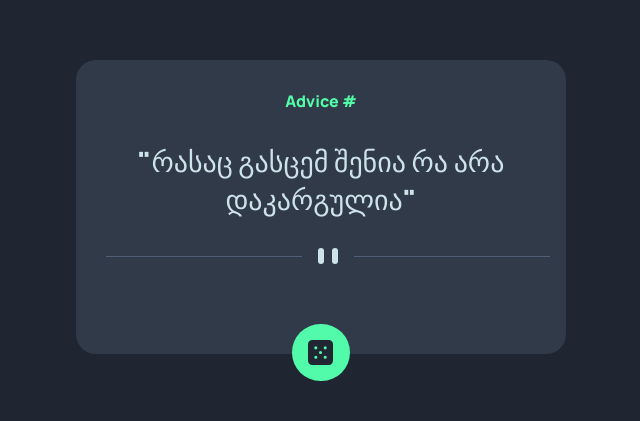
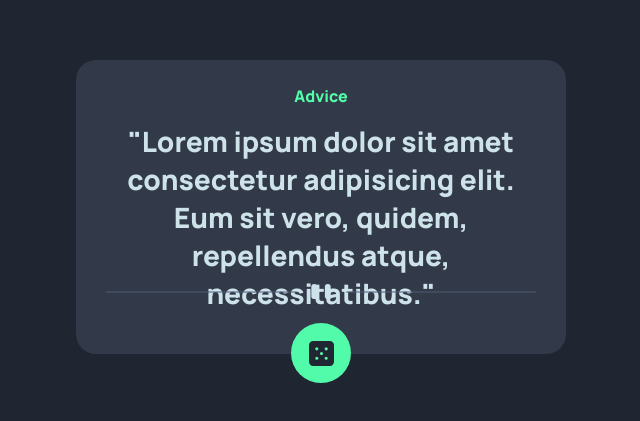
Before and after one commit to anidze/advice-generator, a plain HTML site: page index.html in a window 1280 px wide. Shown: the part 193-614 px from the top of the page, without its empty margins (319-959 px from the left). Drawn offline with Linux system fonts and the light colour scheme; no server answers.

Commit message:
final  version

```diff
--- a/index.html
+++ b/index.html
@@ -1,4 +1,3 @@
-<!DOCTYPE html>
 <html lang="en">
   <head>
     <meta charset="UTF-8" />
@@ -13,37 +12,40 @@
     />
     <link rel="stylesheet" href="style.css" />
     <title>Frontend Mentor | Advice generator app</title>
-
-    <!-- Feel free to remove these styles or customise in your own stylesheet 👍 -->
-    <style>
-      .attribution {
-        font-size: 11px;
-        text-align: center;
-      }
-      .attribution a {
-        color: hsl(228, 45%, 44%);
-      }
-    </style>
   </head>
   <body>
     <main>
-      <h4>Advice #<!-- Advice ID goes here --></h4>
-
-      <p>"რასაც გასცემ შენია რა არა დაკარგულია"</p>
+      <h4>Advice <span id="adviceN"></span></h4>
+      <div class="adviceDiv">
+        <p id="adviceTxt">
+          "Lorem ipsum dolor sit amet consectetur adipisicing elit. Eum sit
+          vero, quidem, repellendus atque, necessitatibus."
+        </p>
+      </div>
       <div class="divided">
-        <img src="images/pattern-divider-desktop.svg" alt="" />
+        <img
+          src="images/pattern-divider-desktop.svg"
+          alt=""
+          class="desktopPhoto"
+        />
+        <img
+          src="images/pattern-divider-mobile.svg"
+          alt=""
+          style="display: none"
+          class="mobilePhoto"
+        />
       </div>
-      <div class="dashCircle">
+      <button class="dashCircle">
         <img src="images/icon-dice.svg" alt="" />
-      </div>
+      </button>
     </main>
 
-    <div class="attribution">
+    <!-- <div class="attribution">
       Challenge by
       <a href="https://www.frontendmentor.io?ref=challenge" target="_blank"
         >Frontend Mentor</a
       >. Coded by <a href="#">ani ghambashidze</a>.
-    </div>
+    </div> -->
     <script src="project.js"></script>
   </body>
 </html>
--- a/project.js
+++ b/project.js
@@ -0,0 +1,16 @@
+let adviceN=document.querySelector('#adviceN');
+let adviceTxt=document.querySelector('#adviceTxt');
+console.log(adviceN)
+console.log(adviceTxt)
+
+
+const dataForAdvice =async () => {
+    const response =await fetch("https://api.adviceslip.com/advice");
+    const data = await response.json()
+    const {slip} =data
+    adviceTxt.innerHTML=slip.advice
+    adviceN.innerHTML=`# ${slip.id}`
+}
+dataForAdvice();
+let dashCircle=document.querySelector('.dashCircle');
+dashCircle.addEventListener('click', dataForAdvice)
--- a/style.css
+++ b/style.css
@@ -1,58 +1,80 @@
 @import url("https://fonts.googleapis.com/css2?family=Manrope:wght@800&family=Outfit:wght@600&display=swap");
-@import url('https://fonts.googleapis.com/css2?family=Manrope:wght@800&family=Outfit:wght@600&display=swap');
-*{
+* {
   margin: 0;
   padding: 0;
   box-sizing: border-box;
 }
-body{
+:root {
+  --lightcyan: hsl(193, 38%, 86%);
+  --neongreen: hsl(150, 100%, 66%);
+  --grayishblue: hsl(217, 19%, 38%);
+  --darkgrayishblue: hsl(217, 19%, 24%);
+  --darkblue: hsl(218, 23%, 16%);
+}
+
+body {
+  height: 100vh;
+  width: 100%;
   display: flex;
   justify-content: center;
   align-items: center;
-    text-align: center;
-    width: 100%;
-    height: 100vh;
-    font-family: 'Manrope', sans-serif;
-    background-color:hsl(218, 23%, 16%);
-
+  font-family: "Manrope", sans-serif;
+  background-color: var(--darkblue);
+  padding: 0px 15px;
 }
-.attribution{
+.attribution {
   display: none;
 }
-main{
+main {
+  display: flex;
+  flex-direction: column;
+  justify-content: center;
+  align-items: center;
+  text-align: center;
+  position: relative;
   height: 294px;
   width: 490px;
   border-radius: 20px;
-    background-color: #313a49;
-    display: flex;
-    flex-direction: column;
+  background-color: var(--darkgrayishblue);
 }
-h4{
-    font-size: 16px;
+.desktopPhoto {
+  width: 100%;
+}
+h4 {
   color: hsl(150, 100%, 66%);
-    padding: 30px;
-    font-weight: 200;
+  /* padding: 30px; */
 }
-p{
+.adviceDiv {
+  display: block;
+  max-width:450px ;
+  height: 50%;
+  padding: 15px;
+  text-align: center;
+}
+p {
+  /* display: flex;
+  justify-content: center;
+  align-items: center; */
   font-size: 28px;
-    color:hsl(193, 38%, 86%) ;
+  color: hsl(193, 38%, 86%);
 }
-.divided img{
+.divided img {
   padding: 30px;
 }
-.dashCircle{
-    display: flex;
-    align-self: center;
-    height: 58px;
-    width: 58px;
+.dashCircle {
+  position: absolute;
+  /* left:45%; */
+  bottom: -10%;
+  height: 60px;
+  width: 60px;
   border-radius: 50px;
   background-color: #52fba9;
-    margin: 25px;
+  border: none;
 }
-.dashCircle:hover{
-  box-shadow: -3px -6px 24px 20px rgba(82,251,169,0.75);
+.dashCircle:hover {
+  box-shadow: -3px -6px 24px 20px rgba(82, 251, 169, 0.75);
 }
-.dashCircle > img{
+.dashCircle > img {
   height: 25px;
   width: 25px;
   margin: 16px;
```
Lines whose indentation alone changed are shown as unchanged.
